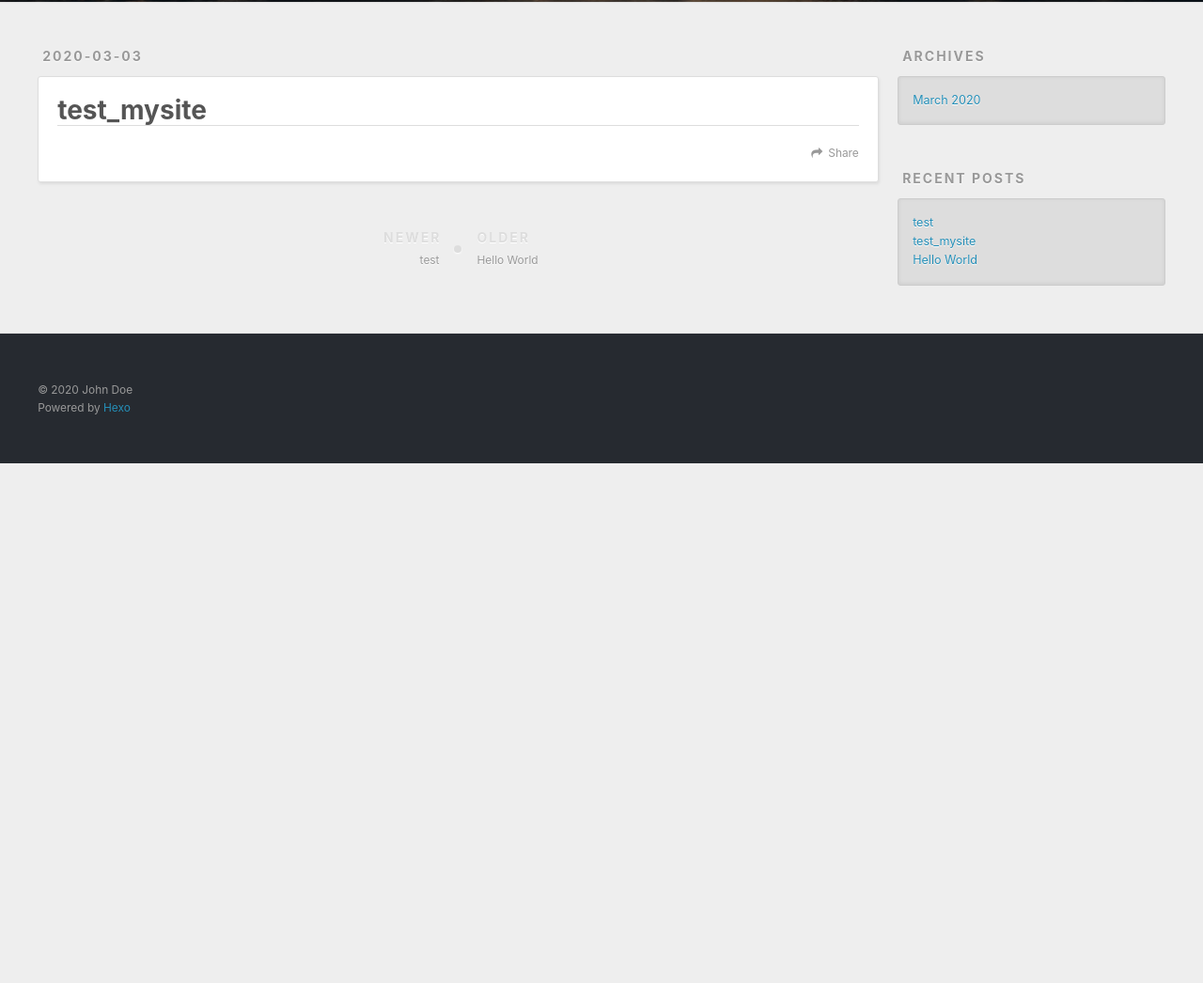
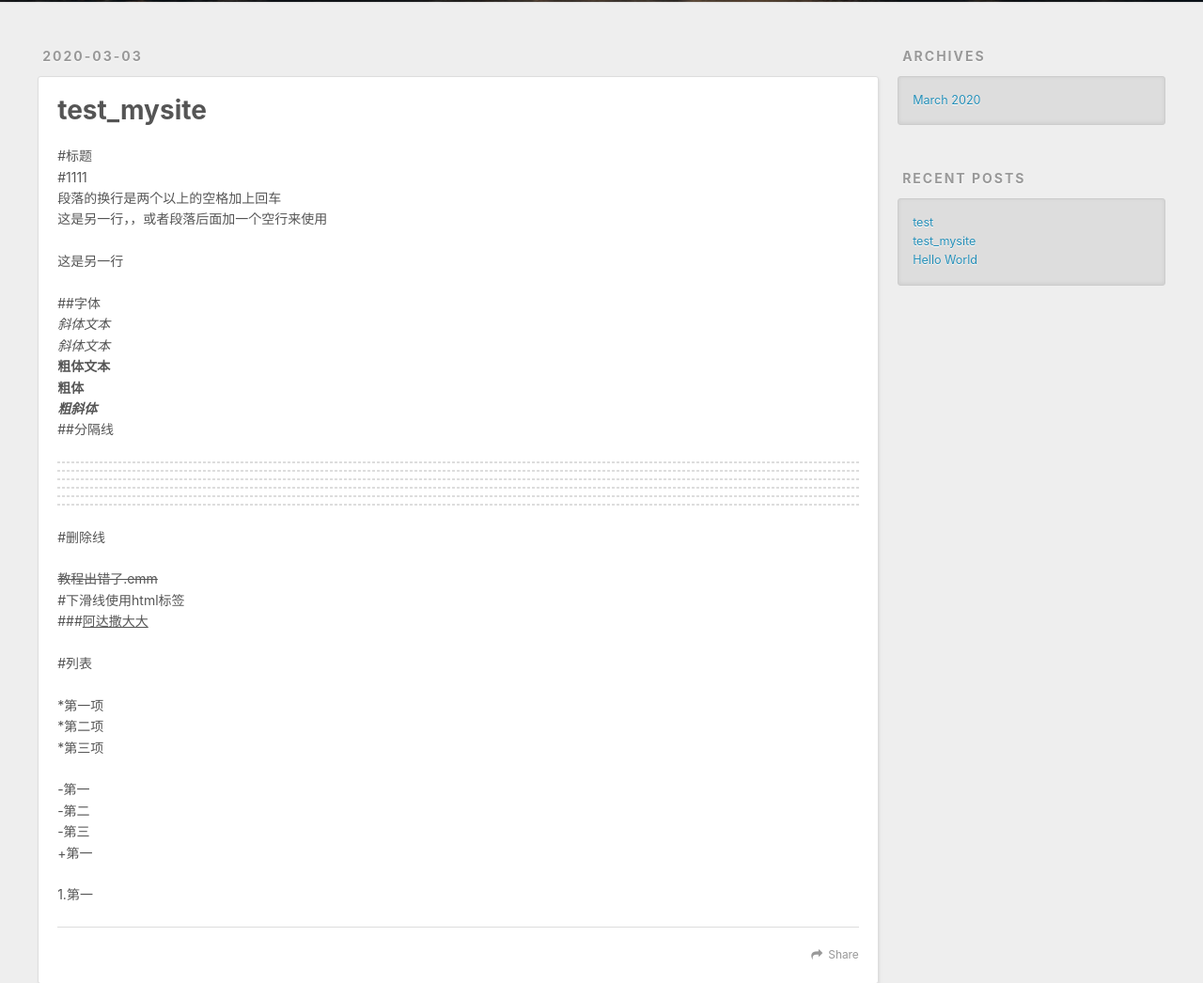
Before and after one commit to longzix/longzix.github.io, a plain HTML site: page 2020/03/03/test-mysite/index.html in a window 1280 px wide. Shown: the part 298-1344 px from the top of the page at 94% size. Before the commit the page ends 800 px from the top, so only its background shows below. Drawn offline with nearby package versions, Linux system fonts and the light colour scheme.

Commit message:
Site updated: 2020-03-03 23:51:50

```diff
--- a/2020/03/03/test-mysite/index.html
+++ b/2020/03/03/test-mysite/index.html
@@ -7,13 +7,15 @@
 
   <title>test_mysite | Hexo</title>
   <meta name="viewport" content="width=device-width, initial-scale=1, maximum-scale=1">
-  <meta property="og:type" content="article">
+  <meta name="description" content="#标题#1111段落的换行是两个以上的空格加上回车这是另一行，，或者段落后面加一个空行来使用 这是另一行 ##字体斜体文本斜体文本粗体文本粗体粗斜体##分隔线        #删除线 教程出错了.emm#下滑线使用html标签###阿达撒大大 #列表 *第一项*第二项*第三项   -第一-第二-第三+第一    1.第一">
+<meta property="og:type" content="article">
 <meta property="og:title" content="test_mysite">
 <meta property="og:url" content="http://yoursite.com/2020/03/03/test-mysite/index.html">
 <meta property="og:site_name" content="Hexo">
+<meta property="og:description" content="#标题#1111段落的换行是两个以上的空格加上回车这是另一行，，或者段落后面加一个空行来使用 这是另一行 ##字体斜体文本斜体文本粗体文本粗体粗斜体##分隔线        #删除线 教程出错了.emm#下滑线使用html标签###阿达撒大大 #列表 *第一项*第二项*第三项   -第一-第二-第三+第一    1.第一">
 <meta property="og:locale" content="en_US">
 <meta property="article:published_time" content="2020-03-02T18:06:55.000Z">
-<meta property="article:modified_time" content="2020-03-02T18:06:55.988Z">
+<meta property="article:modified_time" content="2020-03-03T15:48:38.997Z">
 <meta property="article:author" content="John Doe">
 <meta name="twitter:card" content="summary">
 
@@ -86,6 +88,21 @@
 
     <div class="article-entry" itemprop="articleBody">
 
+        <p>#标题<br>#1111<br>段落的换行是两个以上的空格加上回车<br>这是另一行，，或者段落后面加一个空行来使用</p>
+<p>这是另一行</p>
+<p>##字体<br><em>斜体文本</em><br><em>斜体文本</em><br><strong>粗体文本</strong><br><strong>粗体</strong><br><strong><em>粗斜体</em></strong><br>##分隔线 </p>
+<hr>
+<hr>
+<hr>
+<hr>
+<hr>
+<hr>
+<p>#删除线</p>
+<p><del>教程出错了.emm</del><br>#下滑线使用html标签<br>###<u>阿达撒大大</u></p>
+<p>#列表</p>
+<p>*第一项<br>*第二项<br>*第三项  </p>
+<p>-第一<br>-第二<br>-第三<br>+第一   </p>
+<p>1.第一   </p>
 
 
     </div>
```
Also changed, not shown: index.html (+15 -0 lines).
